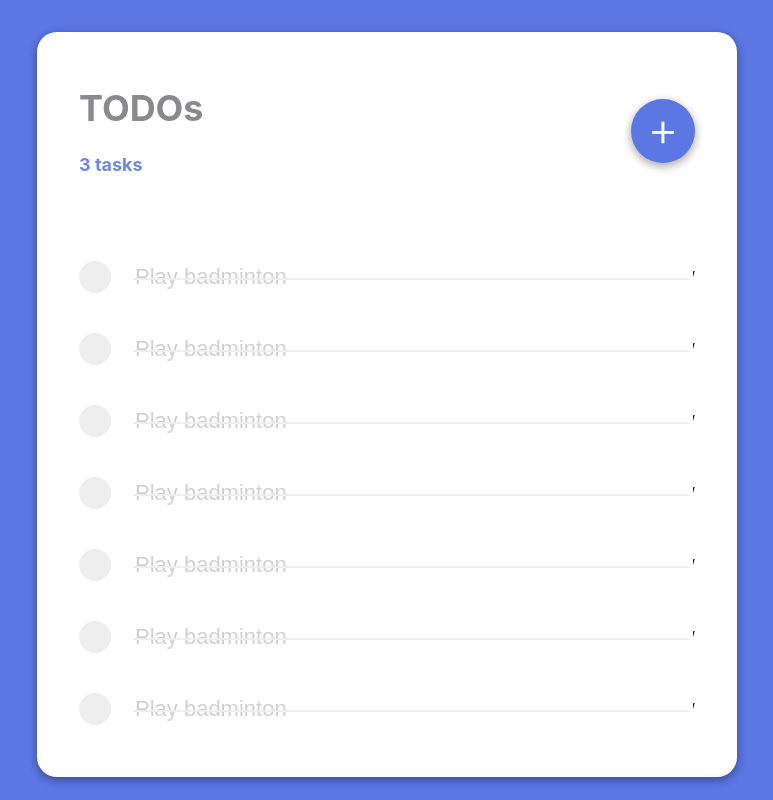
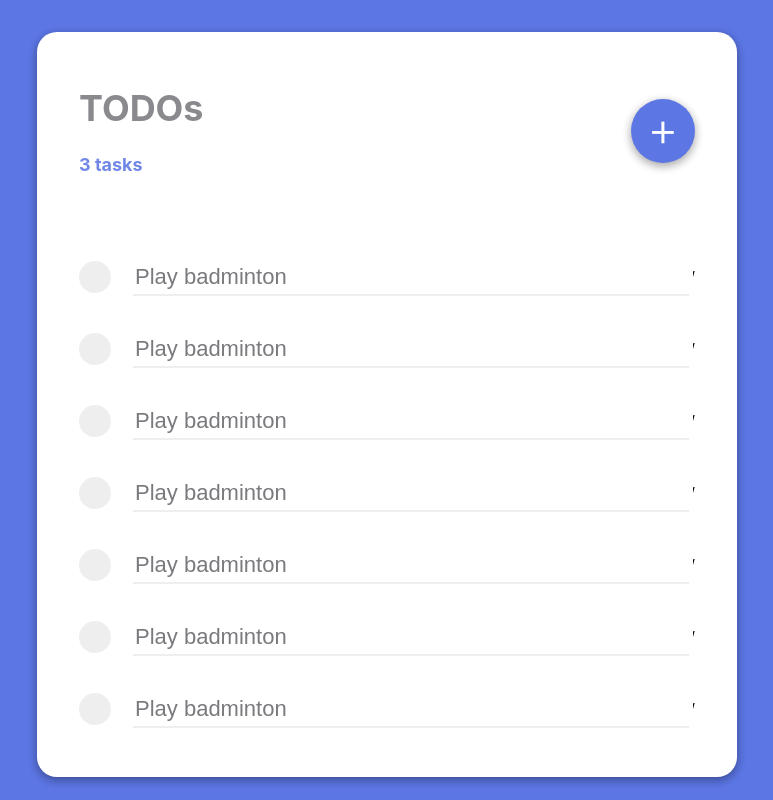
Before and after one commit to kitsanapong/todolist, a React (Create React App) app: page / in a window 1280 px wide. Shown: the whole page, without its empty margins (253-1026 px from the left). Built offline with nearby package versions, Linux system fonts and the light colour scheme.

Commit message:
Pass state to props for TextInput

```diff
--- a/src/TodoItem/index.js
+++ b/src/TodoItem/index.js
@@ -28,6 +28,15 @@ class TodoItem extends Component {
     })
   }
 
+  renderTextInput() {
+    const { done } = this.state
+    return (
+      <TextInput
+        done={done}
+      />
+    )
+  }
+
   render() {
     return (
       <TodoItemStyledComponent>
@@ -36,7 +45,7 @@ class TodoItem extends Component {
               { this.renderCheckBox() }
             </div>
             <div className="input-wrapper">
-              <TextInput done={true}/>
+              { this.renderTextInput() }
             </div>
         </div>
         <div className="right">
```
